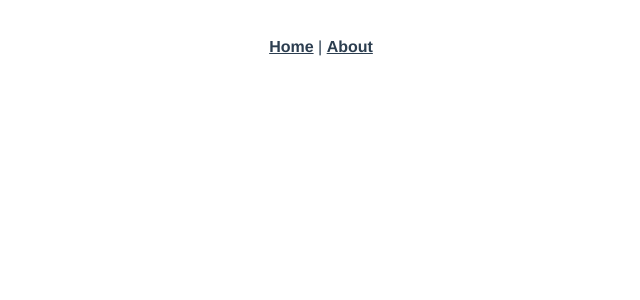
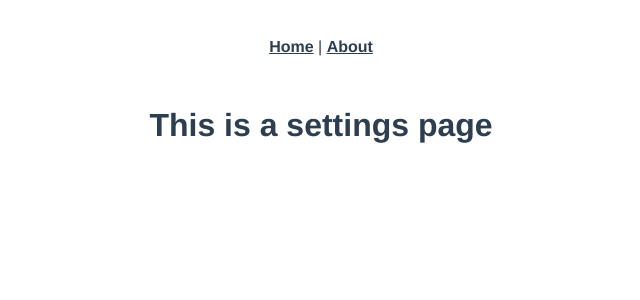
Before and after one commit to twodo-app/twodo-app, a Vue app: page /#/settings in a window 1280 px wide. Shown: the top 300 px of the page, without its empty margins (319-959 px from the left). Built offline with nearby package versions, Linux system fonts and the light colour scheme.

Commit message:
rename about template page as settings

```diff
--- a/src/router.ts
+++ b/src/router.ts
@@ -1,6 +1,7 @@
 import Vue from "vue";
 import Router from "vue-router";
 import Home from "./views/Home.vue";
+import Settings from "./views/Settings.vue";
 
 Vue.use(Router);
 
@@ -12,13 +13,9 @@ export default new Router({
       component: Home,
     },
     {
-      path: "/about",
-      name: "about",
-      // route level code-splitting
-      // this generates a separate chunk (about.[hash].js) for this route
-      // which is lazy-loaded when the route is visited.
-      component: () =>
-        import(/* webpackChunkName: "about" */ "./views/About.vue"),
+      path: "/settings",
+      name: "settings",
+      component: Settings,
     },
   ],
 });
--- a/src/views/About.vue
+++ /dev/null
@@ -1,5 +0,0 @@
-<template>
-  <div class="about">
-    <h1>This is an about page</h1>
-  </div>
-</template>
--- /dev/null
+++ b/src/views/Settings.vue
@@ -0,0 +1,5 @@
+<template>
+  <div class="settings">
+    <h1>This is a settings page</h1>
+  </div>
+</template>
```
